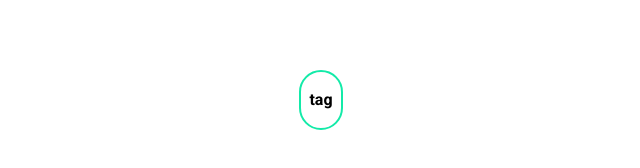
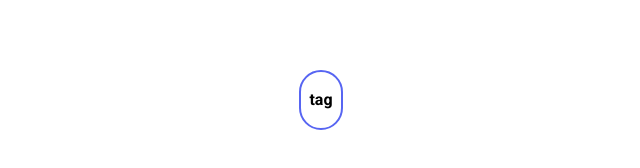
Before and after one commit to wintergreenbliss/tangie, a Next.js app: page / in a window 1280 px wide. Shown: the part 458-626 px from the top of the page, without its empty margins (319-959 px from the left). Built offline with nearby package versions, Linux system fonts and the light colour scheme; a web font is replaced by a local one.

Commit message:
add coloring and adjust tag

```diff
--- a/components/tag.tsx
+++ b/components/tag.tsx
@@ -18,8 +18,10 @@ export default function Tag({ text, selected = false }: TagProps) {
         className={clsx(
           "inline-block text-black font-bold py-4 px-2 rounded-full",
           {
-            "bg-tangie-mint-500 border-2 box-border border-transparent": isSelected,
-            "border-tangie-mint-500 border-2 box-border border-black": !isSelected,
+            "bg-tangie-bluePurple-500 border-2 box-border border-transparent text-white":
+              isSelected,
+            "border-tangie-bluePurple-500 border-2 box-border text-green":
+              !isSelected,
           }
         )}
       >
--- a/tailwind.config.js
+++ b/tailwind.config.js
@@ -11,6 +11,9 @@ module.exports = {
           mint: {
             500: "#13EAA8",
           },
+          bluePurple: {
+            500: "#5765F2",
+          },
         },
       },
       fontFamily: {
```
